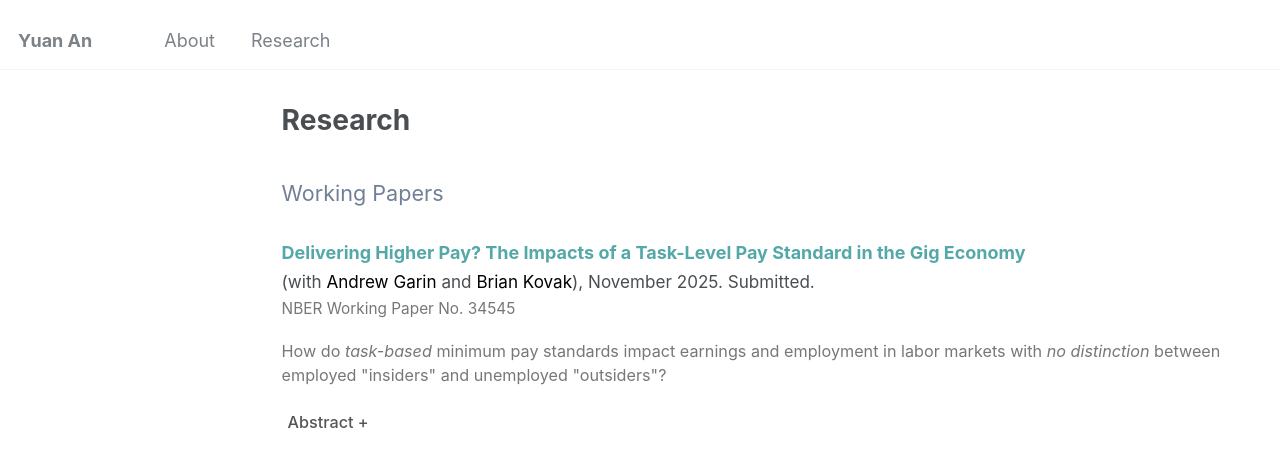
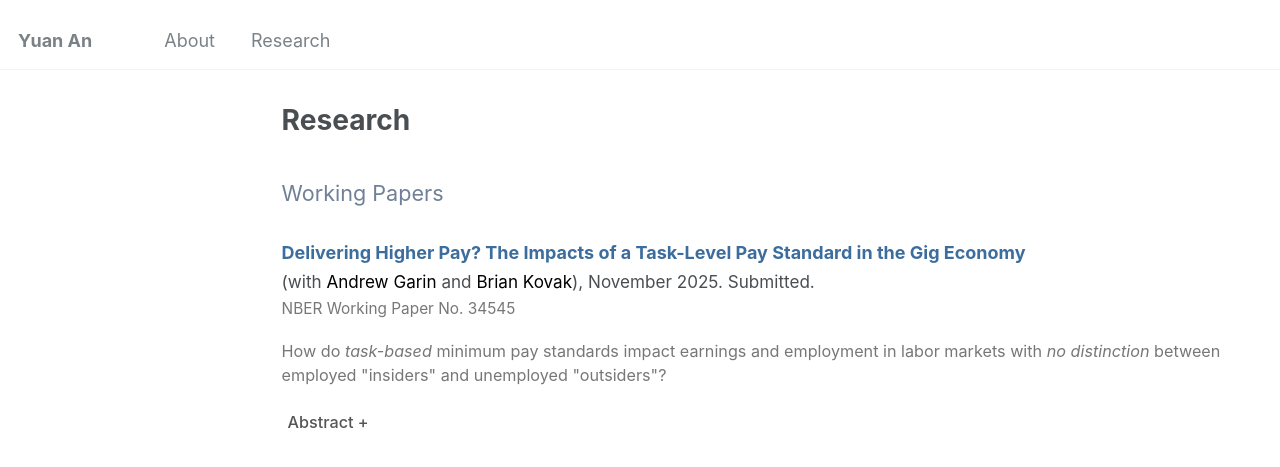
Before and after one commit to yuan-ann/yuan-ann.github.io, a Jekyll site: the page built from _pages/research.md, in a window 1280 px wide. Shown: the top 467 px of the page. Built offline with Jekyll 4.4.1, drawn with Linux system fonts in a browser that asks for light colours.

Commit message:
Change link color for research paper title

```diff
--- a/_pages/research.md
+++ b/_pages/research.md
@@ -27,7 +27,7 @@
 
 <div class="paper">
   <p class="paper-title">
-    <a style="color:rgb(84,169,168);" href=""> <strong> Delivering Higher Pay? The Impacts of a Task-Level Pay Standard in the Gig Economy </strong> </a> <br>
+    <a style="color:rgb(60,109,157);" href=""> <strong> Delivering Higher Pay? The Impacts of a Task-Level Pay Standard in the Gig Economy </strong> </a> <br>
   </p>
 
   <p class="paper-meta">
```
